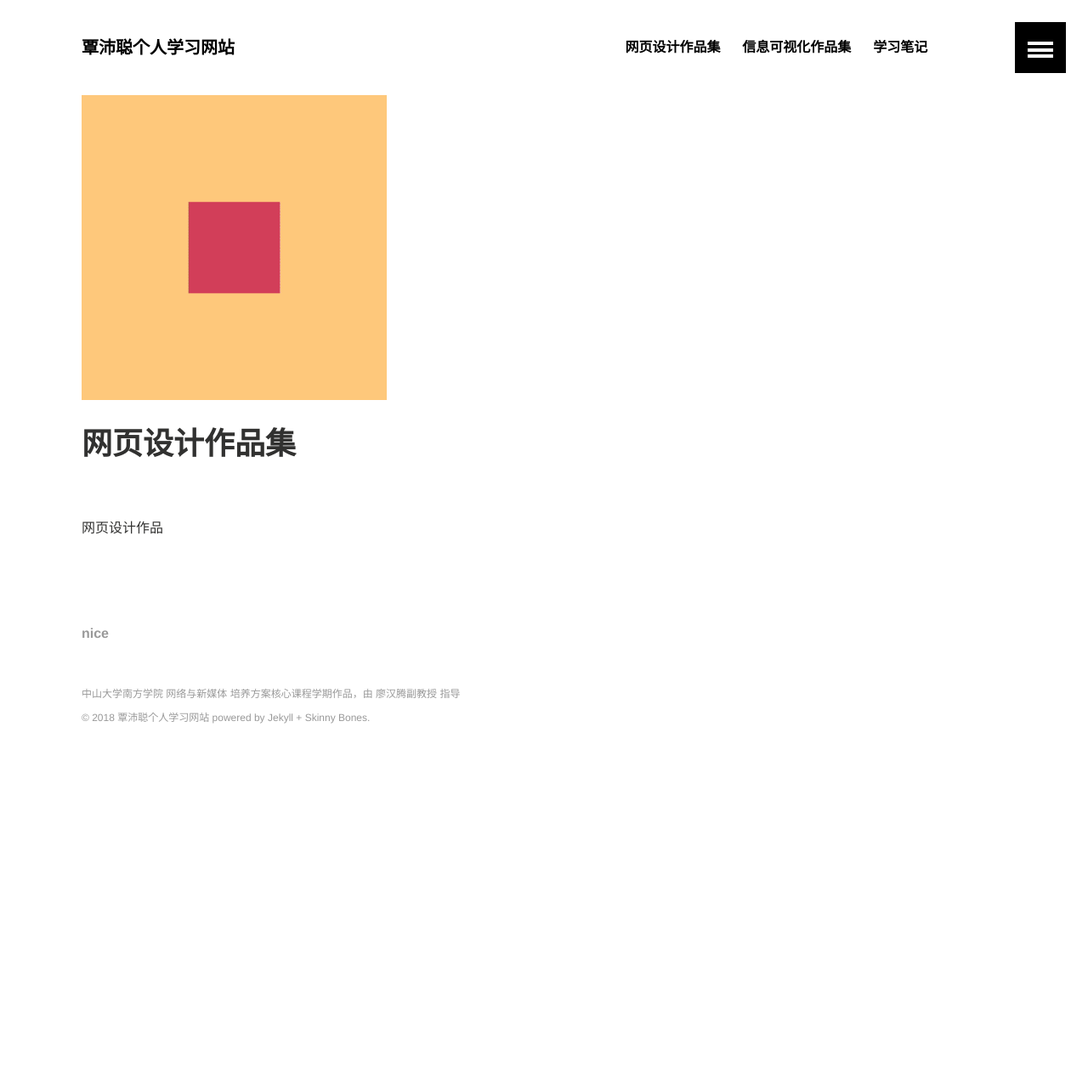
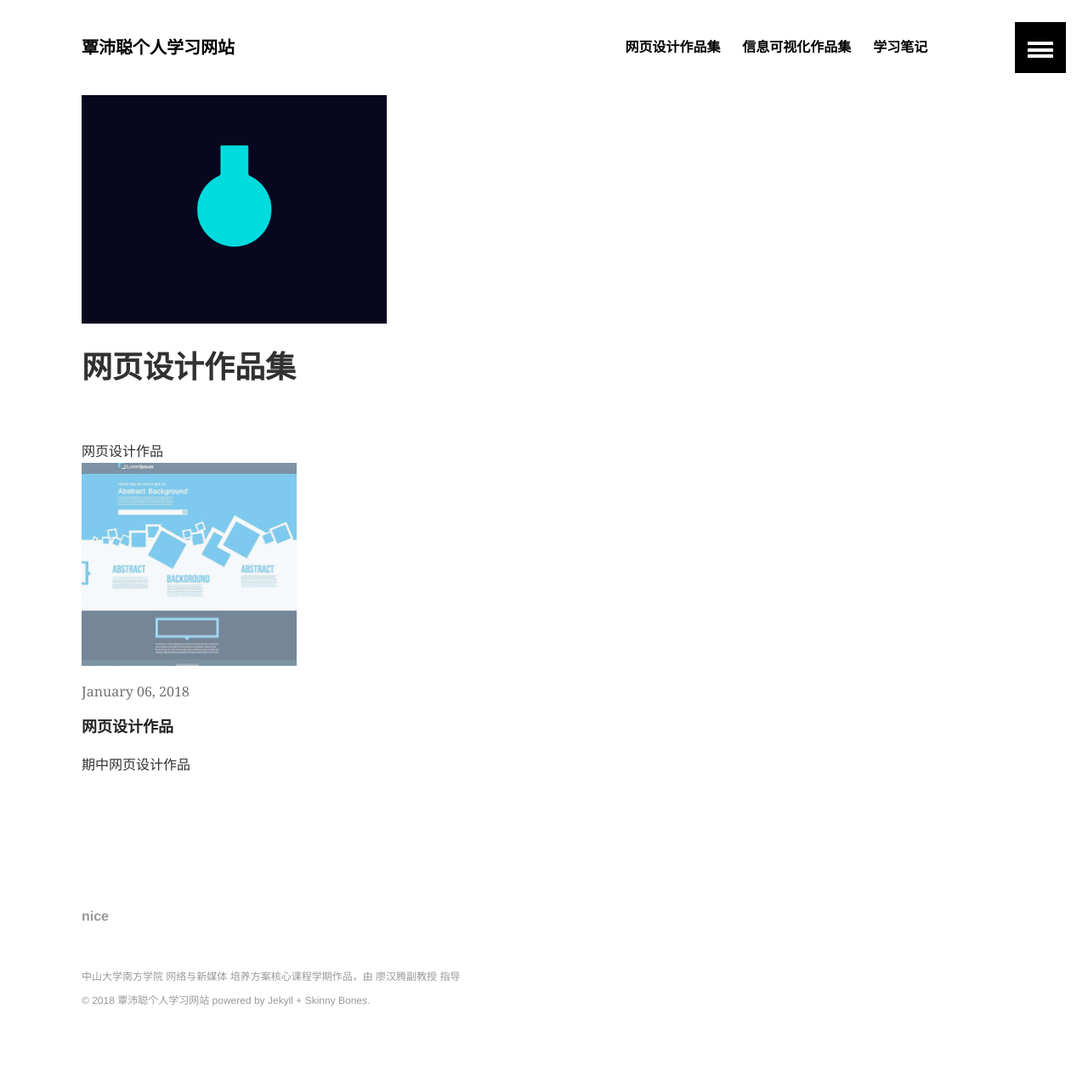
Before and after one commit to yaneziwaii/yaneziwai.github.io, a Jekyll site: the page built from portfolio/index.html, in a window 1280 px wide. Shown: the whole page at 85% size. Built offline with Jekyll 4.4.1, drawn with Linux system fonts in a browser that asks for light colours; before the commit the page ends 941 px from its top, so only the background shows below that.

Commit message:
修改图片

```diff
--- a/_config.yml
+++ b/_config.yml
@@ -34,7 +34,7 @@ owner:
     ad-client:
     ad-slot:
   bio: "16级网络与新媒体专业学生"
-  avatar: junhang.JPG
+  avatar: linfeng.jpg
   disqus-shortname:
 
 
--- a/portfolio/index.html
+++ b/portfolio/index.html
@@ -6,8 +6,8 @@ modified:
 excerpt: ""
 tags: []
 image:
-  feature: html2.gif
-  teaser: html2.gif
+  feature: web2.gif
+  teaser: web2.gif
 
 ---
 
```
Also changed, not shown: _posts/infovis/2018-1-6-cofa.md (renamed from infovis/信息可视化作品集/2018-1-6-cofa.md, +2 -2 lines), _posts/rwd/2018-1-6-web.md (renamed from portfolio/作品集(Web)/2018-1-6-web.md, +2 -2 lines), images/linfeng.jpg (added), images/web.gif (added), images/web2.gif (added).
